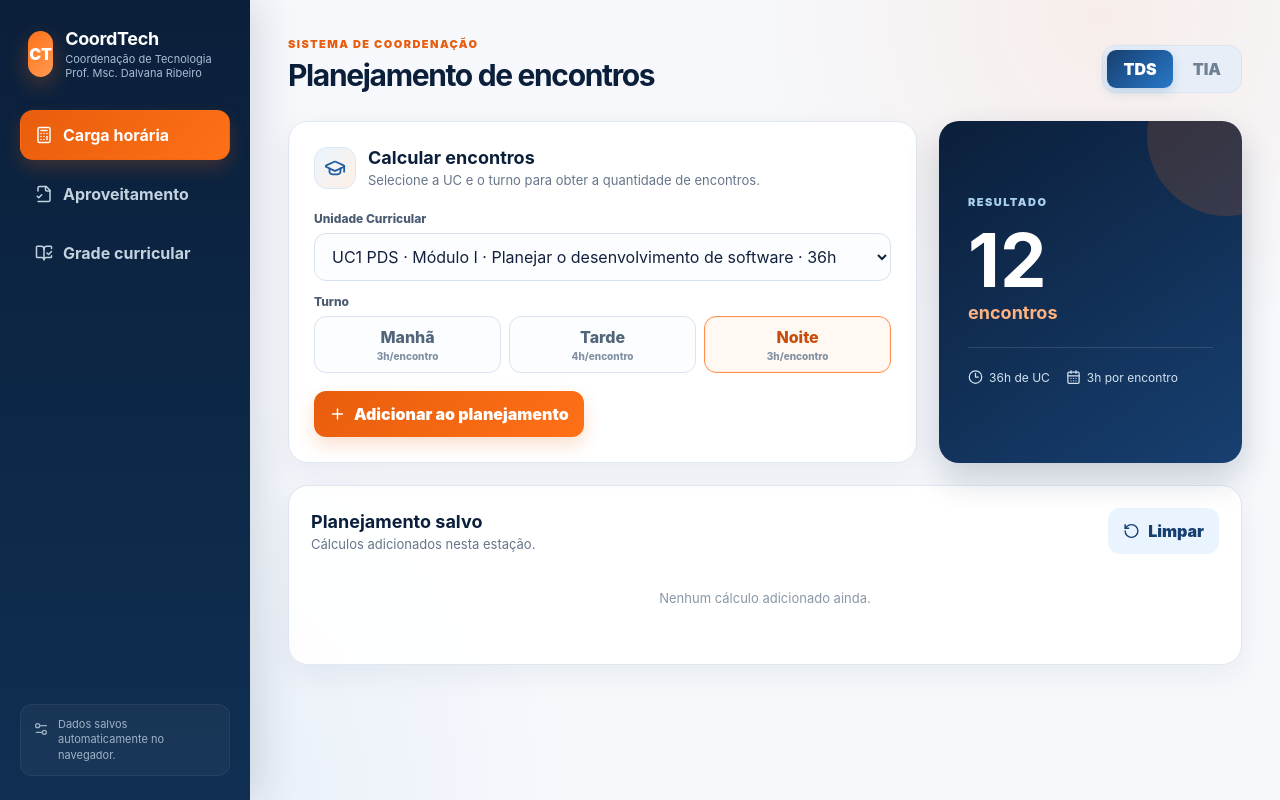
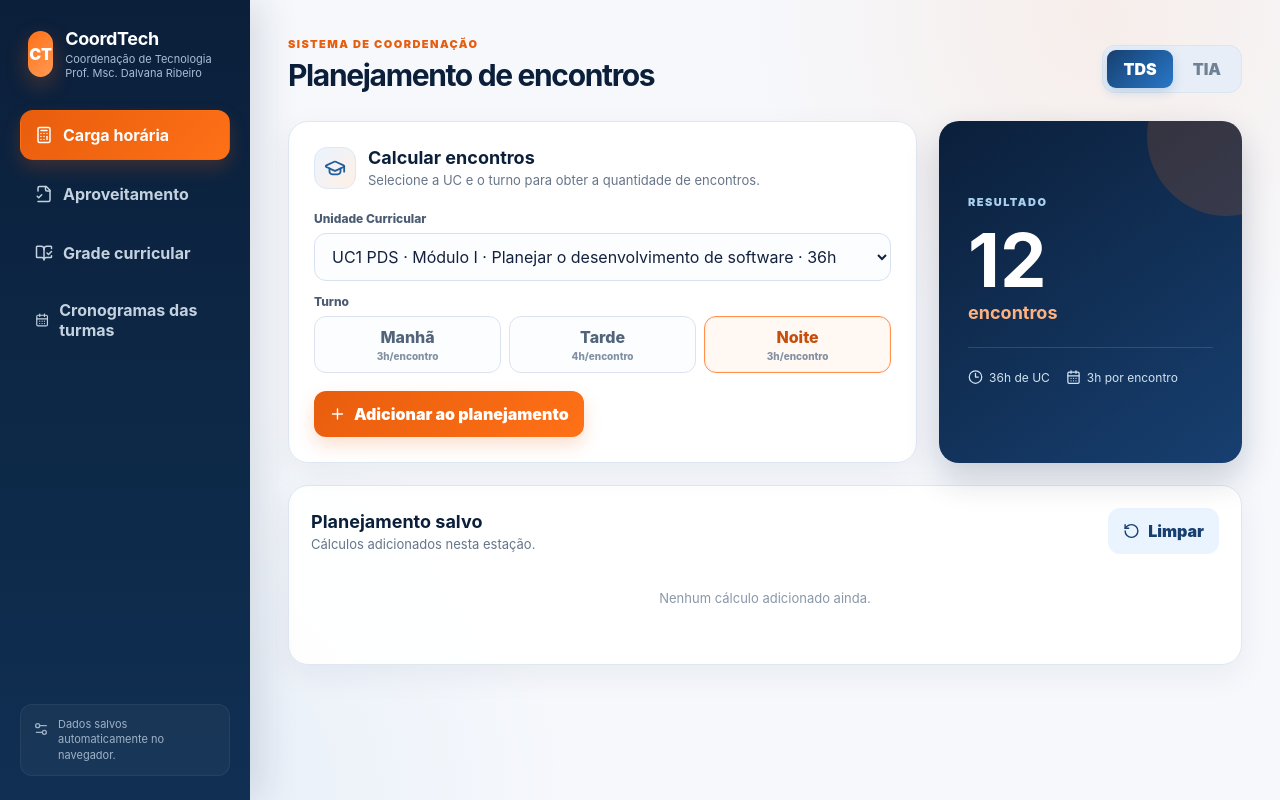
Before and after one commit to DalvanaRibeiro/coordtechSenac, a React (Vite) app: page / in a window 1280 px wide. Built offline with nearby package versions, Linux system fonts and the light colour scheme.

Commit message:
Update main.jsx

```diff
--- a/src/main.jsx
+++ b/src/main.jsx
@@ -3,7 +3,7 @@ import { createRoot } from 'react-dom/client'
 import html2canvas from 'html2canvas'
 import {
   Calculator, GraduationCap, FileCheck2, CalendarDays, Download, Plus,
-  Trash2, RotateCcw, ChevronRight, BookOpenCheck, Clock3, Settings2, Layers3
+  Trash2, RotateCcw, ChevronRight, BookOpenCheck, Clock3, Settings2, Layers3, ExternalLink
 } from 'lucide-react'
 import './styles.css'
 
@@ -55,6 +55,15 @@ const COURSES = {
   TIA: { label:'Técnico em Inteligência Artificial', short:'TIA', ucs:TIA_UCS, moduleTotals:{I:384, II:376, III:440}, total:1200 }
 }
 const SHIFT_HOURS = { 'Manhã':3, 'Tarde':4, 'Noite':3 }
+
+const CLASS_SCHEDULES = [
+  { className:'TDS261N', url:'https://senacrs365-my.sharepoint.com/:x:/g/personal/vbvasconcellos_senacrs_com_br/IQARx-dobfIeSaQBaD39EXt0ASnbOAHtX01zHV2mgjbqnD8?e=kXal1u' },
+  { className:'TDS261MPSG', url:'https://senacrs365-my.sharepoint.com/:x:/g/personal/dalribeiro_senacrs_com_br/IQCgnRFicskzRLKe-WjL21EpASgKQtTpEdNPLWX728U5mbA?e=k6et2I' },
+  { className:'TDS251N', url:'https://senacrs365-my.sharepoint.com/:x:/g/personal/vbvasconcellos_senacrs_com_br/IQDyen7QuW6KRqBWA_vPWAveAcO8wTPFPLcmqv3FYq-M2yQ?e=186vEY' },
+  { className:'TDS252N', url:'https://senacrs365-my.sharepoint.com/:x:/g/personal/vbvasconcellos_senacrs_com_br/IQCWZTlpUsd3Sby7U-VrBTUWAV2Ig1NuBrdRUE6bQ0Jc1qE?e=hw6nd1' },
+  { className:'TDS261T', url:'https://senacrs365-my.sharepoint.com/:x:/g/personal/vbvasconcellos_senacrs_com_br/IQDpbxdX-utIQb7PINFtYv2KAfsurdDON9TU6V21xOiDcNo?e=VTVu8P' }
+]
+
 const store = (k,v)=>localStorage.setItem(k,JSON.stringify(v))
 const load = (k,d)=>{ try { return JSON.parse(localStorage.getItem(k)) ?? d } catch { return d } }
 
@@ -131,12 +140,13 @@ function App(){
         <button className={tab==='calculo'?'active':''} onClick={()=>setTab('calculo')}><Calculator/>Carga horária</button>
         <button className={tab==='aproveitamento'?'active':''} onClick={()=>setTab('aproveitamento')}><FileCheck2/>Aproveitamento</button>
         <button className={tab==='grade'?'active':''} onClick={()=>setTab('grade')}><BookOpenCheck/>Grade curricular</button>
+        <button className={tab==='cronogramas'?'active':''} onClick={()=>setTab('cronogramas')}><CalendarDays/>Cronogramas das turmas</button>
       </nav>
       <div className="sidebar-note"><Settings2/><span>Dados salvos automaticamente no navegador.</span></div>
     </aside>
 
     <main>
-      <header className="topbar"><div><span className="eyebrow">SISTEMA DE COORDENAÇÃO</span><h1>{tab==='calculo'?'Planejamento de encontros':tab==='aproveitamento'?'Aproveitamento de estudos':'Grade curricular'}</h1></div><div className="course-switch">{Object.entries(COURSES).map(([k])=><button key={k} className={course===k?'on':''} onClick={()=>setCourse(k)}>{k}</button>)}</div></header>
+      <header className="topbar"><div><span className="eyebrow">SISTEMA DE COORDENAÇÃO</span><h1>{tab==='calculo'?'Planejamento de encontros':tab==='aproveitamento'?'Aproveitamento de estudos':tab==='grade'?'Grade curricular':'Cronogramas das turmas'}</h1></div><div className="course-switch">{Object.entries(COURSES).map(([k])=><button key={k} className={course===k?'on':''} onClick={()=>setCourse(k)}>{k}</button>)}</div></header>
 
       {tab==='calculo' && <section>
         <div className="hero-grid">
@@ -211,6 +221,13 @@ function App(){
         </div>
       </section>}
 
+      {tab==='cronogramas' && <section>
+        <div className="card history-card">
+          <div className="card-head"><div><h2>Cronogramas das turmas TDS</h2><p>Acesso rápido às planilhas oficiais de cronograma no SharePoint.</p></div></div>
+          <div className="history-list">{CLASS_SCHEDULES.map(item=><div className="history-row" key={item.className}><div className="code-pill">{item.className}</div><div className="grow"><strong>Curso Técnico em Desenvolvimento de Sistemas</strong><small>Clique para abrir o cronograma da turma em uma nova aba.</small></div><a className="primary schedule-link" href={item.url} target="_blank" rel="noopener noreferrer"><ExternalLink/>Abrir cronograma</a></div>)}</div>
+        </div>
+      </section>}
+
       {tab==='grade' && <section className="modules-wrap">{modules.map(m=><div className="module-block" key={m}><div className="module-title"><div><Layers3/><span>Módulo {m}</span></div><b>{totals[m]}h</b></div><div className="grade-grid">{currentCourse.ucs.filter(u=>u.module===m).map(u=><div className={`uc-card ${u.id.startsWith('TDS-UC17-')?'uc17-card':''}`} key={u.id}><div className="uc-top"><span>{u.code}{u.short?` · ${u.short}`:''}</span><b>{u.hours}h</b></div><h3>{u.name}</h3>{u.segment && <div className="segment-chip">{u.segment}</div>}<div className="uc-footer">Módulo {u.module}<ChevronRight/></div></div>)}</div></div>)}</section>}
     </main>
   </div>
```
